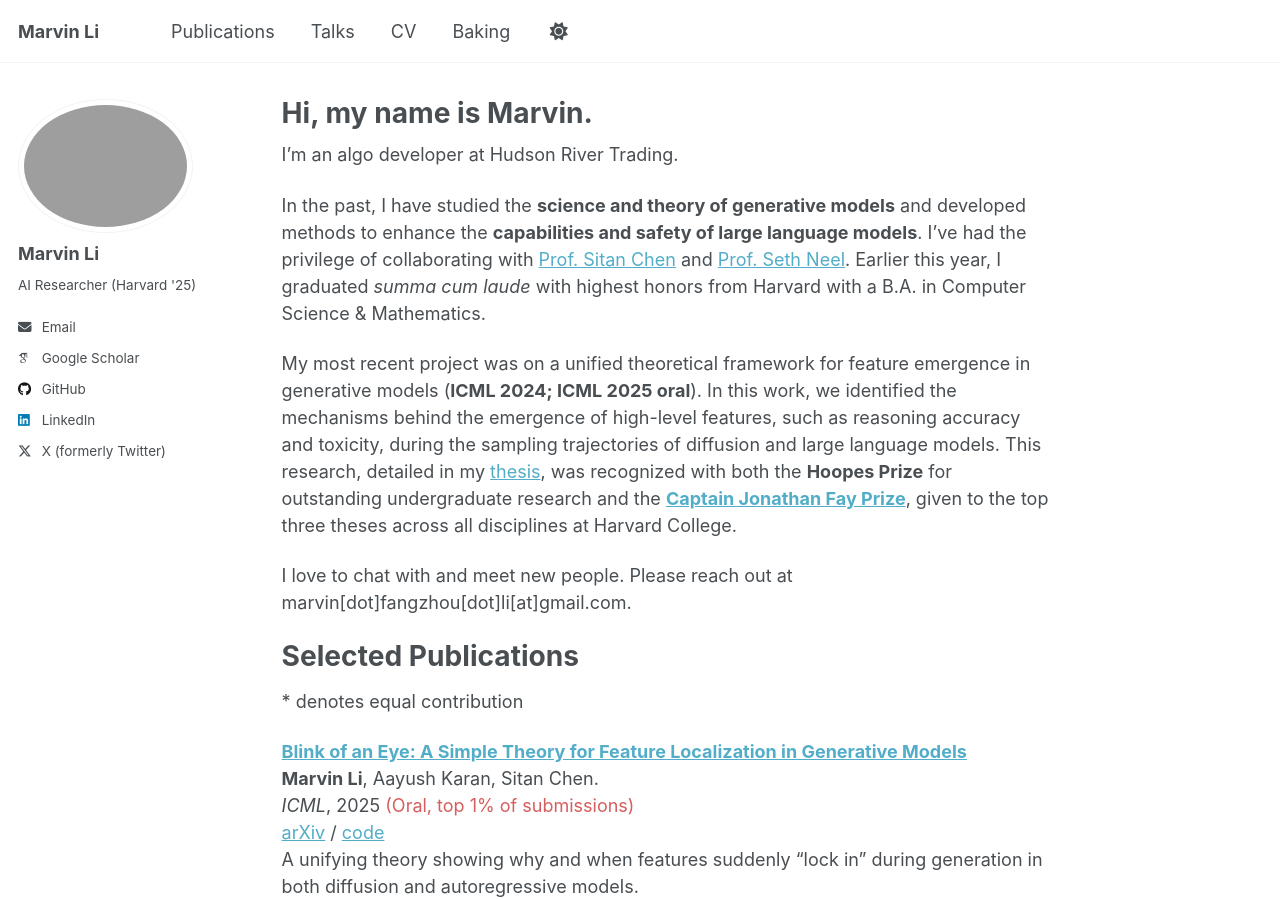
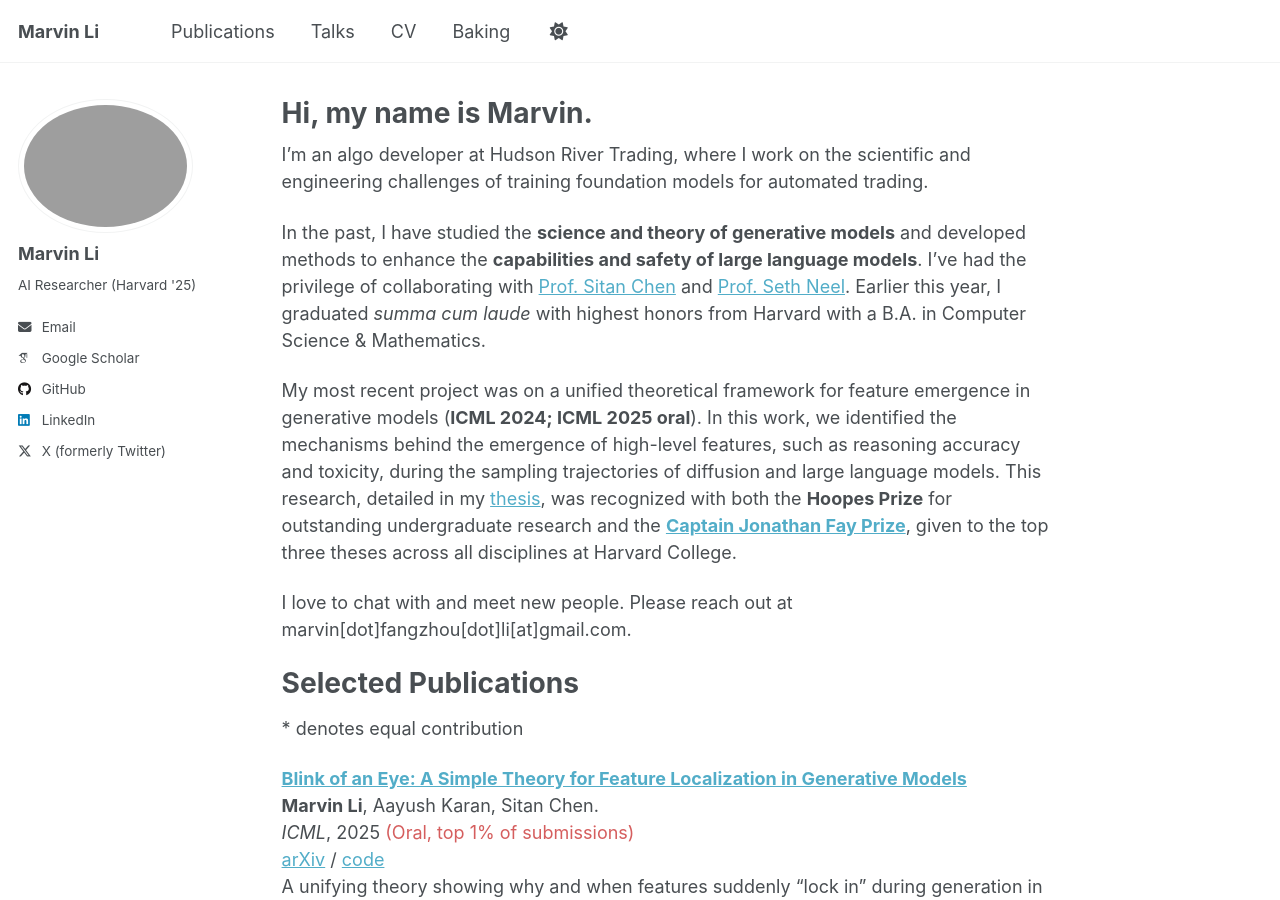
Before and after one commit to marvinfli/marvinfli.github.io, a Jekyll site: the page built from _pages/about.md, in a window 1280 px wide and 900 px high. Built offline with Jekyll 4.4.1, drawn with Linux system fonts in a browser that asks for light colours; some web fonts are replaced; a script that is not in the unit is left out.

Commit message:
HAIL update

```diff
--- a/_pages/about.md
+++ b/_pages/about.md
@@ -7,7 +7,7 @@ redirect_from:
   - /about.html
 ---
 
-I'm an algo developer at Hudson River Trading.
+I'm an algo developer at Hudson River Trading, where I work on the scientific and engineering challenges of training foundation models for automated trading.
 
 In the past, I have studied the **science and theory of generative models** and developed methods to enhance the **capabilities and safety of large language models**. I've had the privilege of collaborating with [Prof. Sitan Chen](https://sitanchen.com/) and [Prof. Seth Neel](https://sethneel.com/). Earlier this year, I graduated *summa cum laude* with highest honors from Harvard with a B.A. in Computer Science & Mathematics.
 
```
